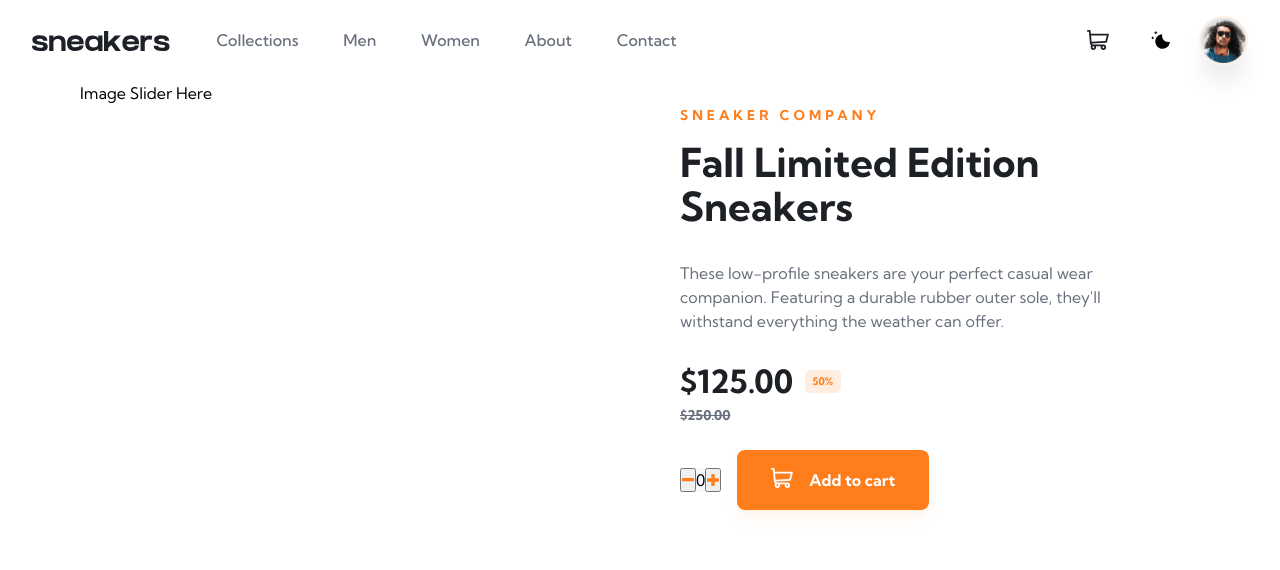
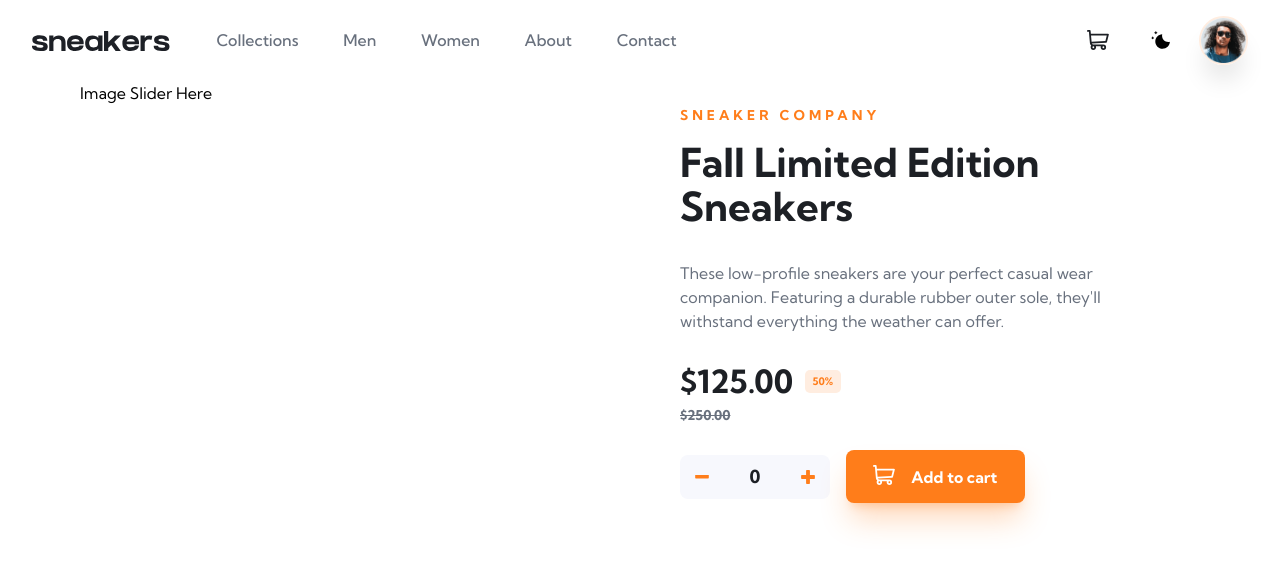
Before and after one commit to SameerJS6/Reactfolio, a React (Vite) app in the folder E-Commerce-Product-Page/: page / in a window 1280 px wide. Shown: the top 570 px of the page. Built offline with nearby package versions, Linux system fonts and the light colour scheme.

Commit message:
Main Content Styling Updated

```diff
--- a/E-Commerce-Product-Page/src/components/MainContent.jsx
+++ b/E-Commerce-Product-Page/src/components/MainContent.jsx
@@ -1,9 +1,20 @@
-import React from 'react'
+import React, { useState } from 'react'
 import './Styles/MainContent.css'
 import plus from '../assets/icon-plus.svg'
 import minus from '../assets/icon-minus.svg'
 
 export default function MainContent() {
+  const [count, setCount] = useState(0);
+
+  const IncreamentCount = () => {
+    setCount(count + 1);
+    console.log(count);
+  }
+
+  const DecreamentCount = () => {
+    count <= 0 ? "" : setCount(count - 1);
+    console.log(count);
+  }
   return (
     <>
       <div className="content-contianer">
@@ -21,23 +32,23 @@ export default function MainContent() {
 
         <div className="buttons">
           <div className='counting-container'>
-            <button className="minus">
+            <button className="minus" onClick={DecreamentCount}>
               <img src={minus} alt="Minus" />
             </button>
 
-            <p className="count">0</p>
+            <p className="count">{count}</p>
 
-            <button className="plus">
+            <button className="plus" onClick={IncreamentCount}>
             <img src={plus} alt="Plus" />
             </button>
           </div>
 
-          <button className='add-to-cart'>
-          <svg width="22" height="20" xmlns="http://www.w3.org/2000/svg">
-            <path d="M20.925 3.641H3.863L3.61.816A.896.896 0 0 0 2.717 0H.897a.896.896 0 1 0 0 1.792h1l1.031 11.483c.073.828.52 1.726 1.291 2.336C2.83 17.385 4.099 20 6.359 20c1.875 0 3.197-1.87 2.554-3.642h4.905c-.642 1.77.677 3.642 2.555 3.642a2.72 2.72 0 0 0 2.717-2.717 2.72 2.72 0 0 0-2.717-2.717H6.365c-.681 0-1.274-.41-1.53-1.009l14.321-.842a.896.896 0 0 0 .817-.677l1.821-7.283a.897.897 0 0 0-.87-1.114ZM6.358 18.208a.926.926 0 0 1 0-1.85.926.926 0 0 1 0 1.85Zm10.015 0a.926.926 0 0 1 0-1.85.926.926 0 0 1 0 1.85Zm2.021-7.243-13.8.81-.57-6.341h15.753l-1.383 5.53Z" fill="" fillRule="nonzero"/>
-          </svg>
-            Add to cart
-          </button>
+          <div className="add-to-cart">
+            <svg className="add-cart-svg" width="22" height="20" xmlns="http://www.w3.org/2000/svg">
+              <path d="M20.925 3.641H3.863L3.61.816A.896.896 0 0 0 2.717 0H.897a.896.896 0 1 0 0 1.792h1l1.031 11.483c.073.828.52 1.726 1.291 2.336C2.83 17.385 4.099 20 6.359 20c1.875 0 3.197-1.87 2.554-3.642h4.905c-.642 1.77.677 3.642 2.555 3.642a2.72 2.72 0 0 0 2.717-2.717 2.72 2.72 0 0 0-2.717-2.717H6.365c-.681 0-1.274-.41-1.53-1.009l14.321-.842a.896.896 0 0 0 .817-.677l1.821-7.283a.897.897 0 0 0-.87-1.114ZM6.358 18.208a.926.926 0 0 1 0-1.85.926.926 0 0 1 0 1.85Zm10.015 0a.926.926 0 0 1 0-1.85.926.926 0 0 1 0 1.85Zm2.021-7.243-13.8.81-.57-6.341h15.753l-1.383 5.53Z" fill="" fillRule="nonzero"/>
+            </svg>
+            <button className='add-to-cart-btn'>Add to cart</button>
+          </div>
         </div>
       </div>
     </>
--- a/E-Commerce-Product-Page/src/components/Styles/MainContent.css
+++ b/E-Commerce-Product-Page/src/components/Styles/MainContent.css
@@ -51,7 +51,7 @@
     translate: 0 -3px;
     color: var(--orange-100);
     background-color: var(--orange);
-    box-shadow: 0 10px 15px -3px rgb(0 0 0 / 0.1);
+    box-shadow: 0 10px 15px -3px rgb(0 0 0 / 0.1), 0 4px 6px -4px rgb(0 0 0 / 0.1);
 }
 .crossed-price {
     color: var(--grey-300);
@@ -75,36 +75,122 @@
     }
 }
 .counting-container {
+    gap: 1rem;
     display: flex;
+    align-items: center;
+    border-radius: .5rem;
+    padding: 0.25rem 0.25rem;
     background-color: var(--grey-100);
+    transition: background-color var(--t-250ms);
 }
-
+.minus,
+.plus {
+    border: none;
+    cursor: pointer;
+    padding: 0.5rem;
+    border-radius: 50%;
+    background-color: transparent;
+    transition: all var(--t-350ms);
+}
+.minus {
+    padding: 0.75rem 0.5rem;
+}
+.minus > img,
+.plus > img {
+    scale: 1.05;
+}
+.minus:hover,
+.plus:hover {
+    scale: 1.01;
+    translate: 0 -1px;
+    background-color: var(--hover-grey-100);
+}
+.count {
+    width: 2ch;
+    text-align: center;
+    color: var(--dark-blue);
+    font-size: var(--size-200);
+    font-weight: var(--fw-700);
+    transition: color var(--t-250ms);
+}
 .add-to-cart {
     gap: 1rem;
     display: flex;
     cursor: pointer;
-    padding: 1rem 2rem;
-    color: var(--white);
+    padding: 0.45rem 0.7rem;
     border-radius: .5rem;
     font-weight: var(--fw-700);
     border: 2px solid transparent;
     background-color: var(--orange);
-    box-shadow: 0 10px 15px -3px rgb(255, 125, 26, 0.1);
+    box-shadow: 0 20px 30px -5px rgb(255, 125, 26, 0.3), 0 8px 10px -6px rgb(255, 125, 26, 0.3);
     transition: background-color var(--t-350ms), color var(--t-250ms), scale var(--t-350ms), translate var(--t-350ms);
 }
-.add-to-cart > svg {
+.add-to-cart > .add-cart-svg {
     fill: var(--white);
-    transition: fill var(--t-250ms), transform var(--t-350);
+    transition: fill var(--t-250ms), translate var(--t-350ms), rotate var(--t-250ms), scale var(--t-250ms);
+}
+.add-to-cart-btn {
+    border: none;
+    cursor: pointer;
+    color: var(--white);
+    font-size: var(--size-100);
+    background-color: transparent;
+    transition: background-color var(--t-350ms), color var(--t-250ms), scale var(--t-350ms), translate var(--t-350ms);
 }
 .add-to-cart:hover {
-    scale: 1.05;
-    translate: 0 -5px;
-    color: var(--orange);
+    scale: 1.01;
+    translate: 0 -2px;
     border-color: var(--orange);
     background-color: transparent;
-    box-shadow: 0 10px 15px -3px rgb(255, 125, 26, 0.15);
+    box-shadow: 0 25px 50px -12px rgb(255, 125, 26, 0.4);
 }
-.add-to-cart:hover > svg {
+.add-to-cart:hover > .add-to-cart-btn {
+    scale: 1.02;
+    color: var(--orange);
+}
+.add-to-cart:hover > .add-cart-svg {
+    scale: 1.03;
+    rotate: 360deg;
+    translate: 0 -1px;
     fill: var(--orange);
-    transform: scale(1.15);
 }
+@media (min-width: 55em) {
+    .add-to-cart {
+        padding: 0.8rem 1.6rem;
+    }
+    .counting-container {
+        gap: 1.75rem;
+        padding: 0.5rem 0.5rem;
+    }
+    .count {
+        font-size: var(--size-300);
+    }
+    .minus {
+        padding: 0.75rem 0.5rem;
+    }
+    .minus > img,
+    .plus > img {
+        scale: 1.15;
+    }
+    .minus:hover,
+.plus:hover {
+    scale: 1.01;
+    translate: 0 -2px;
+    background-color: var(--hover-grey-100);
+}
+    .add-to-cart-btn {
+        font-size: var(--size-200);
+    }
+    .add-to-cart:hover {
+        scale: 1.02;
+        translate: 0 -5px;
+    }
+    .add-to-cart:hover > .add-to-cart-btn {
+        scale: 1.04;
+    }
+    .add-to-cart:hover > .add-cart-svg {
+        scale: 1.1;
+        rotate: 360deg;
+        translate: 0 -3px;
+    }
+}
```
